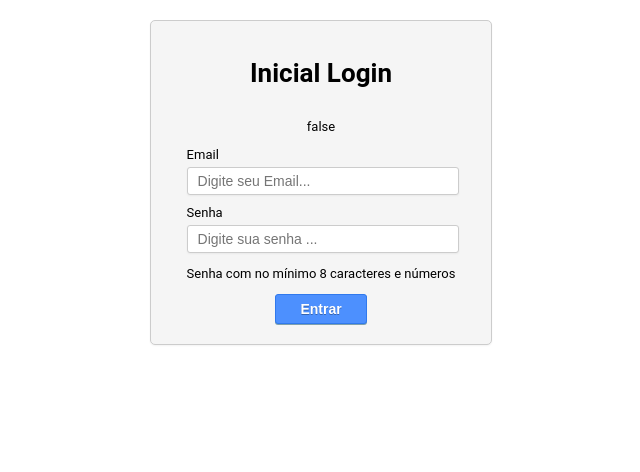
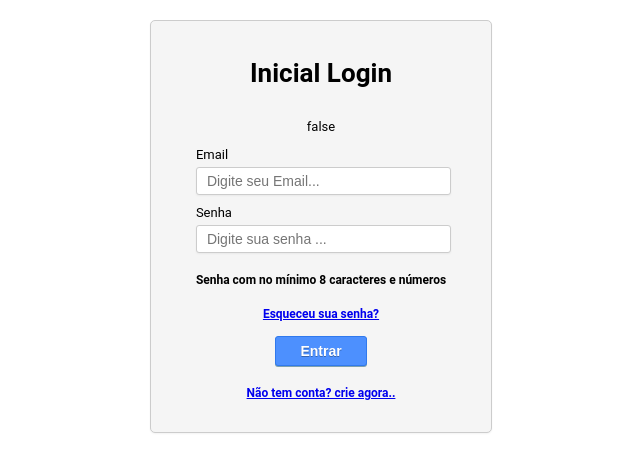
Before and after one commit to FullStack-Itaguacu/M3S03-Devops-Dockerfile-JsonServer, a React (Vite) app: page /login in a window 1280 px wide. Shown: the top 472 px of the page, without its empty margins (319-959 px from the left). Built offline with nearby package versions, Linux system fonts and the light colour scheme.

Commit message:
feat: implement create and forgot pwd - LoginPage

```diff
--- a/src/contexts/auth.jsx
+++ b/src/contexts/auth.jsx
@@ -1,6 +1,5 @@
 import React, {useState, useEffect, createContext} from "react";
 import { useNavigate } from "react-router-dom";
-import {api, createSession} from "../services/api";
 
 // Criando o contexto de autenticação em uma area <protegida>
 export const AuthContext = createContext();
--- a/src/pages/Login/LoginPage.css
+++ b/src/pages/Login/LoginPage.css
@@ -44,7 +44,7 @@
     flex-direction: row;
     justify-content: center;
     align-items: center;
-    margin-top: 10px;
+    margin-top: 15px;
 }
 
 #login .btn-form-group [type="submit"] {
@@ -66,3 +66,10 @@
     background-color: #22df42;
     transition: .3s;
 }
+
+#login .p-form {
+    text-align: center;
+    margin-top: 20px;
+    font-size: 12px;
+    font-weight: bold;
+}
--- a/src/pages/Login/LoginPage.jsx
+++ b/src/pages/Login/LoginPage.jsx
@@ -40,14 +40,21 @@ const LoginPage = () => {
                 name="password"
                 placeholder="Digite sua senha ..."
                 required
+                minLength={8}
                 value={password}
                 onChange={(e) => setPassword(e.target.value)}
                 />
-                <p>Senha com no mínimo 8 caracteres e números</p>
             </div>
+            <p className="p-form">Senha com no mínimo 8 caracteres e números</p>
+            <p className="p-form">
+                <a href="#">Esqueceu sua senha?</a>
+            </p>
             <div className="btn-form-group">
                 <button type="submit" className="btn-form-group">Entrar</button>
             </div>
+            <p className="p-form">
+                <a href="#">Não tem conta? crie agora..</a>
+            </p>
         </form>
         </div>
     );
```
Also changed, not shown: src/services/api.js (added, +15 -0 lines).
